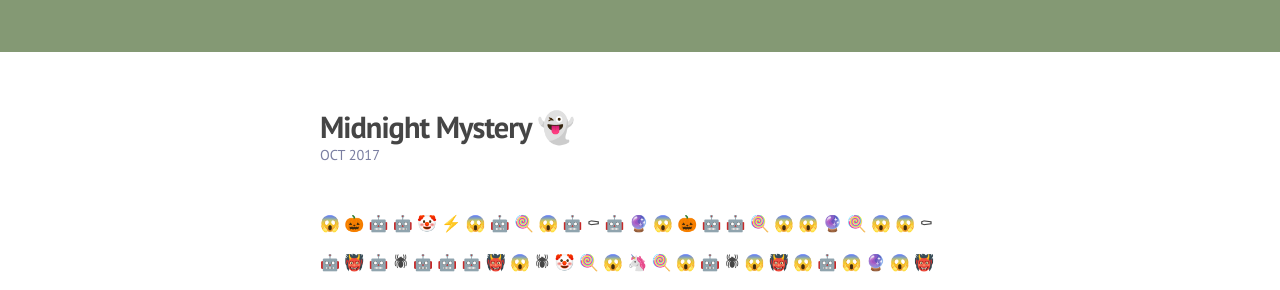
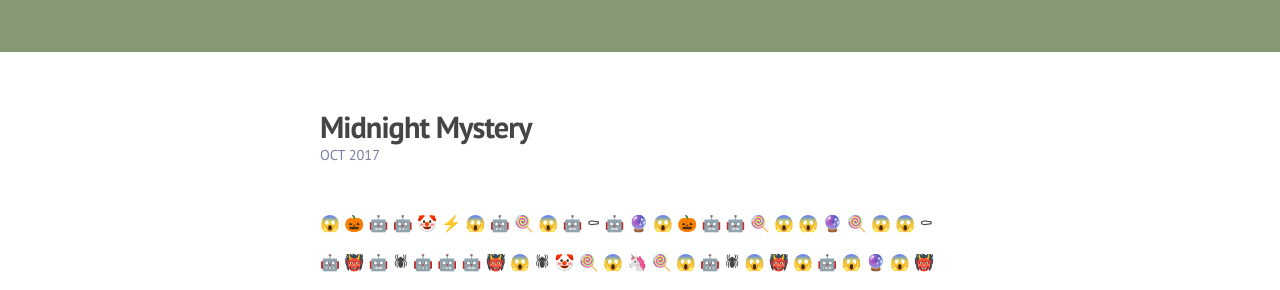
Before and after one commit to anniecherk/anniecherk.github.io, a Jekyll site: the page built from _posts/2017-10-31-very-scary-puzzle.markdown, in a window 1280 px wide and 900 px high. Shown: the part 398-688 px from the top of the window. Built offline with Jekyll 4.4.1, drawn with Linux system fonts in a browser that asks for light colours; nearby versions of some CDN libraries.

```diff
--- a/_posts/2017-10-31-very-scary-puzzle.markdown
+++ b/_posts/2017-10-31-very-scary-puzzle.markdown
@@ -1,6 +1,6 @@
 ---
 layout: post
-title: "Midnight Mystery 👻"
+title: "Midnight Mystery"
 date: 2017-10-25
 permalink: midnight_mystery
 categories: computers
```
